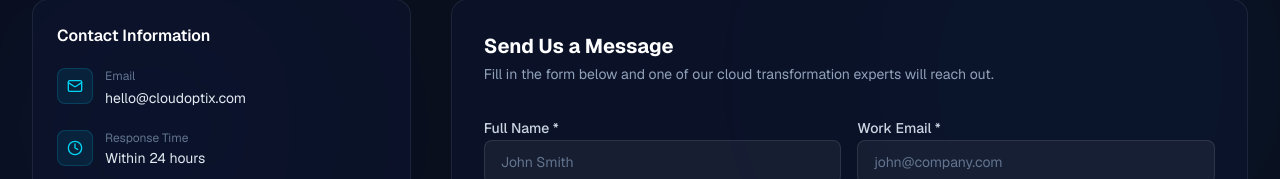
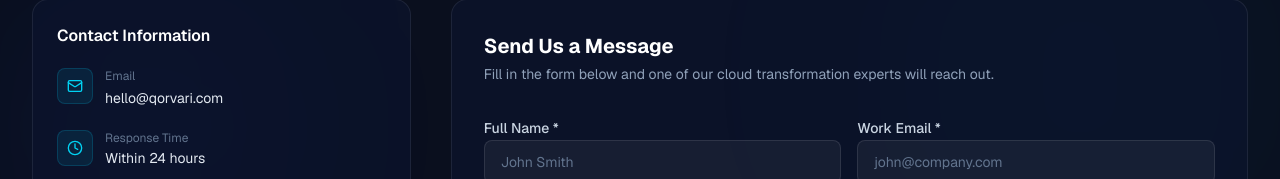
Before and after one commit to poorna2k6/CloudOptix, a Next.js app: page /contact in a window 1280 px wide. Shown: the part 323-502 px from the top of the page. Built offline with nearby package versions, Linux system fonts and the light colour scheme; no server answers.

Commit message:
qorvari update

```diff
--- a/src/app/(auth)/layout.tsx
+++ b/src/app/(auth)/layout.tsx
@@ -15,8 +15,8 @@ export default function AuthLayout({ children }: { children: React.ReactNode })
           <Cloud className="w-5 h-5 text-white" />
         </div>
         <span className="text-xl font-bold tracking-tight">
-          <span className="gradient-text">Cloud</span>
-          <span className="text-white">Optix</span>
+          <span className="gradient-text">Qor</span>
+          <span className="text-white">vari</span>
         </span>
       </Link>
 
@@ -26,7 +26,7 @@ export default function AuthLayout({ children }: { children: React.ReactNode })
       </div>
 
       <p className="mt-6 text-xs text-slate-600 text-center">
-        © {new Date().getFullYear()} CloudOptix · All rights reserved
+        © {new Date().getFullYear()} Qorvari · All rights reserved
       </p>
     </div>
   );
--- a/src/app/(auth)/login/page.tsx
+++ b/src/app/(auth)/login/page.tsx
@@ -26,7 +26,7 @@ export default function LoginPage() {
     <>
       <div className="mb-7">
         <h1 className="text-2xl font-bold text-white mb-1">Welcome back</h1>
-        <p className="text-sm text-slate-400">Sign in to your CloudOptix account</p>
+        <p className="text-sm text-slate-400">Sign in to your Qorvari account</p>
       </div>
 
       {/* Google OAuth */}
--- a/src/app/(auth)/register/page.tsx
+++ b/src/app/(auth)/register/page.tsx
@@ -18,7 +18,7 @@ export default function RegisterPage() {
     <>
       <div className="mb-7">
         <h1 className="text-2xl font-bold text-white mb-1">Create your account</h1>
-        <p className="text-sm text-slate-400">Get started with CloudOptix — no credit card required</p>
+        <p className="text-sm text-slate-400">Get started with Qorvari — no credit card required</p>
       </div>
 
       <form action={formAction} className="space-y-5">
--- a/src/app/(public)/about/page.tsx
+++ b/src/app/(public)/about/page.tsx
@@ -11,7 +11,7 @@ import { CtaBanner } from "@/components/sections/cta-banner";
 export const metadata: Metadata = {
   title: "About",
   description:
-    "Learn about CloudOptix — our vision, mission, core values, and the philosophy behind our cloud-agnostic, automation-first approach to cloud transformation.",
+    "Learn about Qorvari — our vision, mission, core values, and the philosophy behind our cloud-agnostic, automation-first approach to cloud transformation.",
 };
 
 const CORE_VALUES = [
@@ -69,7 +69,7 @@ export default function AboutPage() {
         <div className="relative mx-auto max-w-3xl px-4">
           <Badge variant="blue" className="mb-4">Our Story</Badge>
           <h1 className="text-5xl sm:text-6xl font-black tracking-tight text-white mb-6">
-            About <span className="gradient-text">CloudOptix</span>
+            About <span className="gradient-text">Qorvari</span>
           </h1>
           <p className="text-lg text-slate-400 leading-relaxed">
             We started with a simple belief: organizations deserve clarity before they move to the cloud and measurable value after they arrive.
@@ -115,7 +115,7 @@ export default function AboutPage() {
               <div className="h-10 w-10 rounded-full bg-gradient-to-br from-cyan-500 to-blue-600" />
               <div className="text-left">
                 <p className="text-sm font-semibold text-white">Founder &amp; CEO</p>
-                <p className="text-xs text-slate-500">CloudOptix</p>
+                <p className="text-xs text-slate-500">Qorvari</p>
               </div>
             </div>
           </div>
--- a/src/app/(public)/contact/page.tsx
+++ b/src/app/(public)/contact/page.tsx
@@ -6,15 +6,15 @@ import { Badge } from "@/components/ui/badge";
 export const metadata: Metadata = {
   title: "Contact Us",
   description:
-    "Get in touch with the CloudOptix team. Start your free cloud assessment, schedule a discovery call, or ask us anything about your cloud transformation journey.",
+    "Get in touch with the Qorvari team. Start your free cloud assessment, schedule a discovery call, or ask us anything about your cloud transformation journey.",
 };
 
 const CONTACT_INFO = [
   {
     icon: Mail,
     label: "Email",
-    value: "hello@cloudoptix.com",
-    href: "mailto:hello@cloudoptix.com",
+    value: "hello@qorvari.com",
+    href: "mailto:hello@qorvari.com",
   },
   {
     icon: Clock,
--- a/src/app/(public)/services/page.tsx
+++ b/src/app/(public)/services/page.tsx
@@ -6,7 +6,7 @@ import { CtaBanner } from "@/components/sections/cta-banner";
 export const metadata: Metadata = {
   title: "Services",
   description:
-    "Explore CloudOptix cloud transformation services: Discovery & Assessment, Cloud Migration, Application Modernization, and Cloud Optimization & FinOps.",
+    "Explore Qorvari cloud transformation services: Discovery & Assessment, Cloud Migration, Application Modernization, and Cloud Optimization & FinOps.",
 };
 
 export default function ServicesPage() {
--- a/src/app/dashboard/page.tsx
+++ b/src/app/dashboard/page.tsx
@@ -30,7 +30,7 @@ export default async function DashboardPage() {
         <h1 className="text-2xl font-bold text-white mb-1">
           Good morning, {firstName} 👋
         </h1>
-        <p className="text-slate-400 text-sm">Here&apos;s what&apos;s happening with CloudOptix today.</p>
+        <p className="text-slate-400 text-sm">Here&apos;s what&apos;s happening with Qorvari today.</p>
       </div>
 
       {/* Stats */}
--- a/src/components/sections/cta-banner.tsx
+++ b/src/components/sections/cta-banner.tsx
@@ -24,7 +24,7 @@ export function CtaBanner() {
               <span className="gradient-text">With Confidence</span>
             </h2>
             <p className="text-slate-400 text-lg max-w-xl mx-auto mb-10 leading-relaxed">
-              Get a free cloud readiness assessment and discover how CloudOptix can accelerate your transformation — with zero risk.
+              Get a free cloud readiness assessment and discover how Qorvari can accelerate your transformation — with zero risk.
             </p>
 
             <div className="flex flex-col sm:flex-row gap-4 justify-center">
--- a/src/components/sections/hero.tsx
+++ b/src/components/sections/hero.tsx
@@ -103,7 +103,7 @@ export function Hero() {
                   <div className="h-3 w-3 rounded-full bg-green-500/60" />
                 </div>
                 <div className="mx-auto text-xs text-slate-500 font-mono">
-                  CloudOptix — Cloud Transformation Dashboard
+                  Qorvari — Cloud Transformation Dashboard
                 </div>
               </div>
 
--- a/src/lib/errors.ts
+++ b/src/lib/errors.ts
@@ -1,5 +1,5 @@
 /**
- * Custom error classes for CloudOptix application
+ * Custom error classes for Qorvari application
  * Provides structured error handling with proper HTTP status codes
  */
 
```
